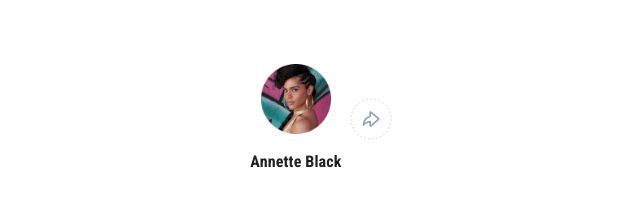
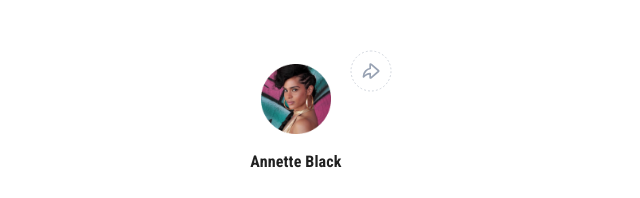
Before and after one commit to boiOctave/hngsocialtree, a React (Create React App) app: page / in a window 1280 px wide. Shown: the top 198 px of the page, without its empty margins (315-955 px from the left). Built offline with nearby package versions, Linux system fonts and the light colour scheme; a web font is replaced by a local one.

Commit message:
deleted avatar mui tag

```diff
--- a/src/components/Header/ShareButton.js
+++ b/src/components/Header/ShareButton.js
@@ -1,11 +1,13 @@
 import { IconButton } from '@mui/material';
 import React from 'react';
 import share from '../../assets/images/Type=Share, State=Default.svg';
-
+import './Header.css';
 const ShareButton = () => {
     return (
-        <IconButton aria-label='delete'>
-            <img src={share} alt='share' />{' '}
+        <IconButton
+            aria-label='delete'
+            sx={{ position: 'relative', bottom: '3rem' }}>
+            <img src={share} alt='share' className='share__button' />{' '}
         </IconButton>
     );
 };
```
